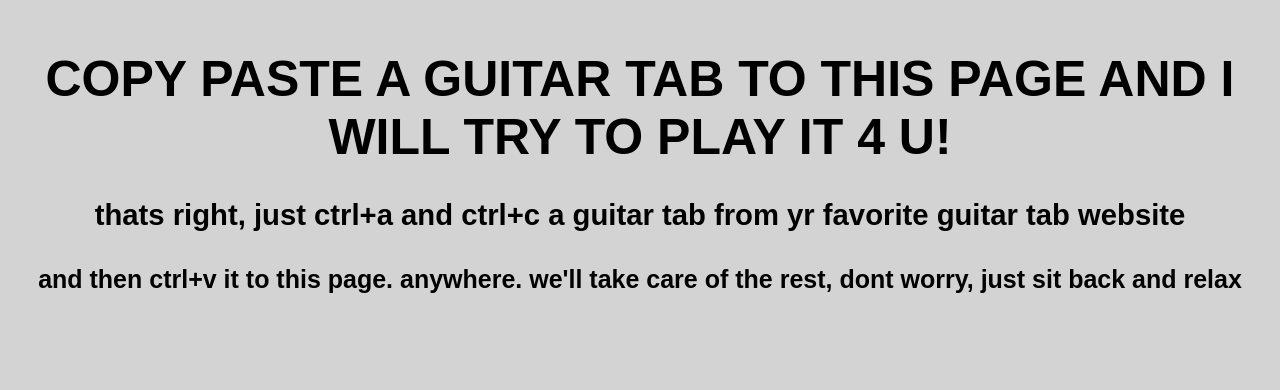
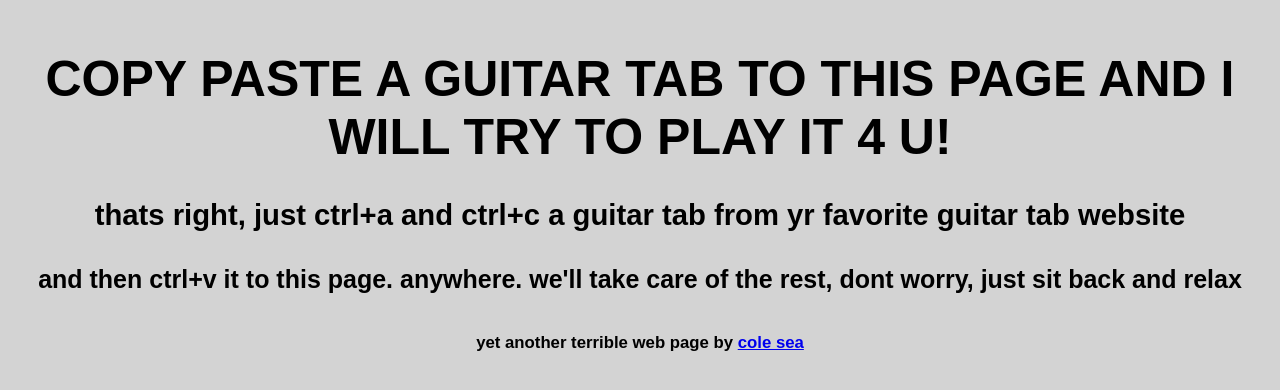
Before and after one commit to coleww/song-maker, a website with bundled scripts: page index.html in a window 1280 px wide. Shown: the part 166-556 px from the top of the page. Built offline with nearby package versions, Linux system fonts and the light colour scheme.

Commit message:
ahh, yes

```diff
--- a/index.html
+++ b/index.html
@@ -14,6 +14,7 @@
   </h1>
   <h3>thats right, just ctrl+a and ctrl+c a guitar tab from yr favorite guitar tab website</h3>
   <h4>and then ctrl+v it to this page. anywhere. we'll take care of the rest, dont worry, just sit back and relax</h4>
+  <h6>yet another terrible web page by <a href="http://cole.money">cole sea</a></h6>
 </center>
 </div>
 
```
